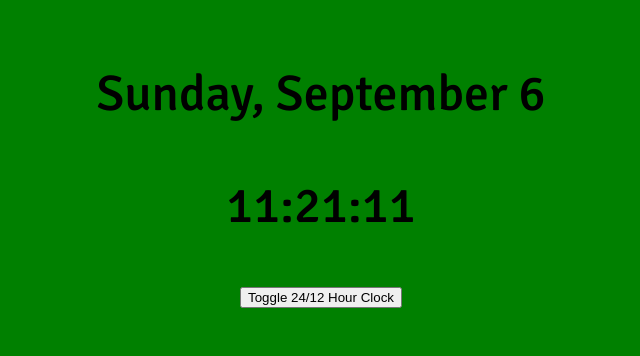
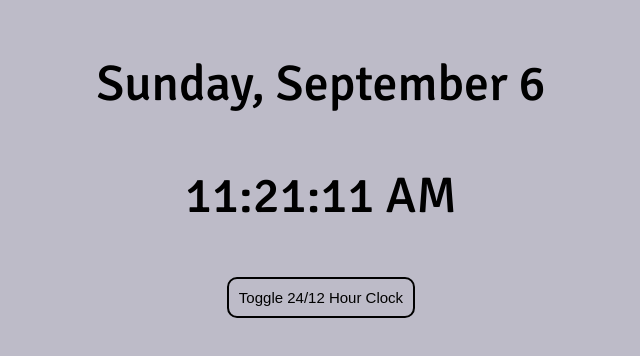
Before and after one commit to amitaysoffer/digital_clock_app, a plain HTML site: page index.html in a window 1280 px wide. Shown: the part 248-604 px from the top of the page, without its empty margins (319-959 px from the left). Drawn offline with Linux system fonts and the light colour scheme.

Commit message:
functionallity ready. need to improve UI

```diff
--- a/app.js
+++ b/app.js
@@ -1,33 +1,33 @@
 const days = ['Sunday', 'Monday', 'Thuesday', 'Wendsday', 'Thursday', 'Friday', 'Saturday'];
 const months = ['January', 'February', 'March', 'April', 'May', 'June', 'July', 'August', 'September', 'October', 'November', 'December']
 
-let isMilitaryTime = true;
+let isMilitaryTime = false;
 
 // Date functions
 const getDay = (currentDate) => days[currentDate.getDay()];
 const getMonth = (currentDate) => months[currentDate.getMonth()];
 const getDate = (currentDate) => currentDate.getDate();
 
-// 12h AM/PM clock functions
-// const getTime = () => new Date().toLocaleTimeString();
-const getHourFor12hClock = (date) => {
-    let hour = getHours(date);
-    return hour >= 12 ? hour - 12 : hour
-}
-const getAmPm = currentDate => currentDate.getHours() >= 12 ? 'PM' : 'AM';
-
-// 24h military clock functions
+// Time functions
 const getHours = (currentDate) => currentDate.getHours();
 const getMinutes = (currentDate) => currentDate.getMinutes();
 const getSeconds = (currentDate) => currentDate.getSeconds();
 
-const getSecondsForMilitaryTime = (date) => {
-    let seconds = getSeconds(date);
+
+// const getTime = () => new Date().toLocaleTimeString();
+
+const getHourFor12hClock = (date) => {
+    const hour = getHours(date);
+    return hour > 12 ? hour - 12 : hour
+}
+const addAmPm = currentDate => currentDate.getHours() >= 12 ? 'PM' : 'AM';
+
+const addZeroToSeconds = (date) => {
+    const seconds = getSeconds(date);
     return seconds <= 9 ? `0${seconds}` : seconds
 }
-
-const getMinutesForMilitaryTime = (date) => {
-    let minutes = getMinutes(date);
+const addZeroToMinutes = (date) => {
+    const minutes = getMinutes(date);
     return minutes <= 9 ? `0${minutes}` : minutes
 }
 
@@ -38,9 +38,9 @@ const displayClock = function () {
     document.getElementById('date').innerHTML = `${getDay(date)}, ${getMonth(date)} ${getDate(date)}`;
     // append time on page
     if (isMilitaryTime === false) {
-        document.getElementById('time').innerHTML = `${getHourFor12hClock(date)}:${getMinutes(date)}:${getSeconds(date)} ${getAmPm(date)}`
+        document.getElementById('time').innerHTML = `${getHourFor12hClock(date)}:${addZeroToMinutes(date)}:${addZeroToSeconds(date)} ${addAmPm(date)}`
     } else {
-        document.getElementById('time').innerHTML = `${getHours(date)}:${getMinutesForMilitaryTime(date)}:${getSecondsForMilitaryTime(date)}`
+        document.getElementById('time').innerHTML = `${getHours(date)}:${addZeroToMinutes(date)}:${addZeroToSeconds(date)}`
     }
 }
 
--- a/style.css
+++ b/style.css
@@ -5,7 +5,6 @@ body {
     font-family: 'Signika', sans-serif;
     display: flex;
     height: 100%;
-    background: green;
 }
 
 #container {
@@ -17,3 +16,19 @@ body {
 #time {
     font-size: 50px;
 }
+
+#toggle-btn {
+    padding: 10px;
+    border-radius: 10px;
+    color: #000;
+    background: bottom;
+    border: 2px #000 solid;
+    font-size: 15px;
+    cursor: pointer;
+    outline: none;
+
+}
+#toggle-btn:hover {
+    background-color: grey;
+    transition-duration: 0.7s;
+  }
```
